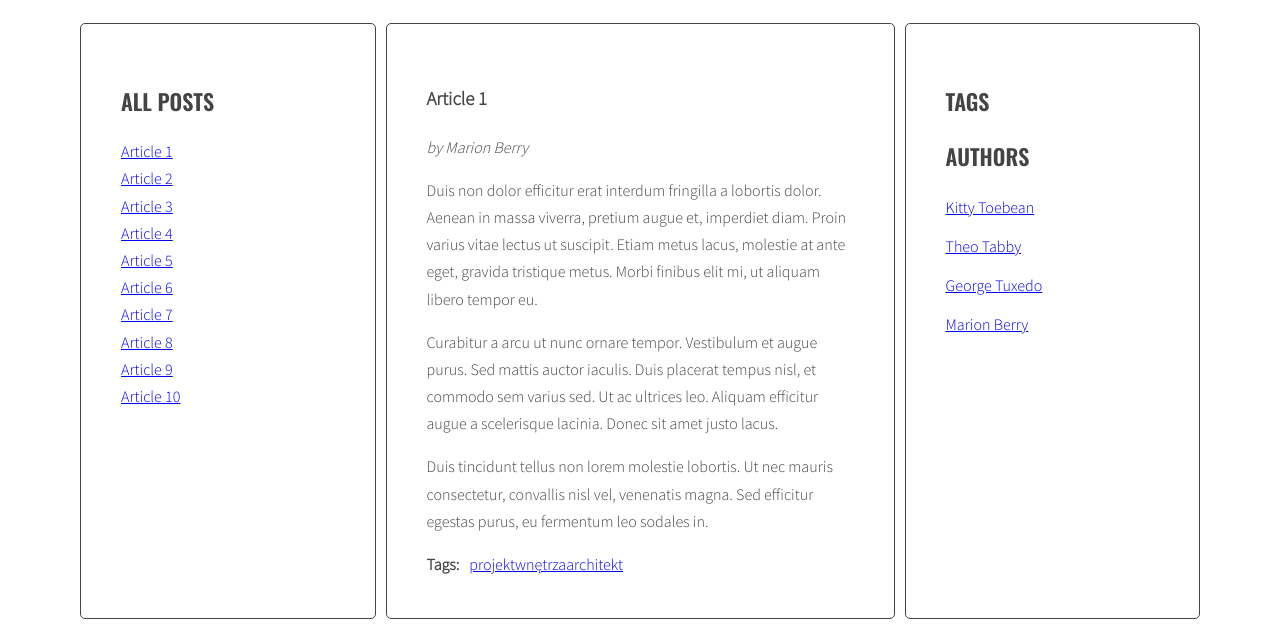
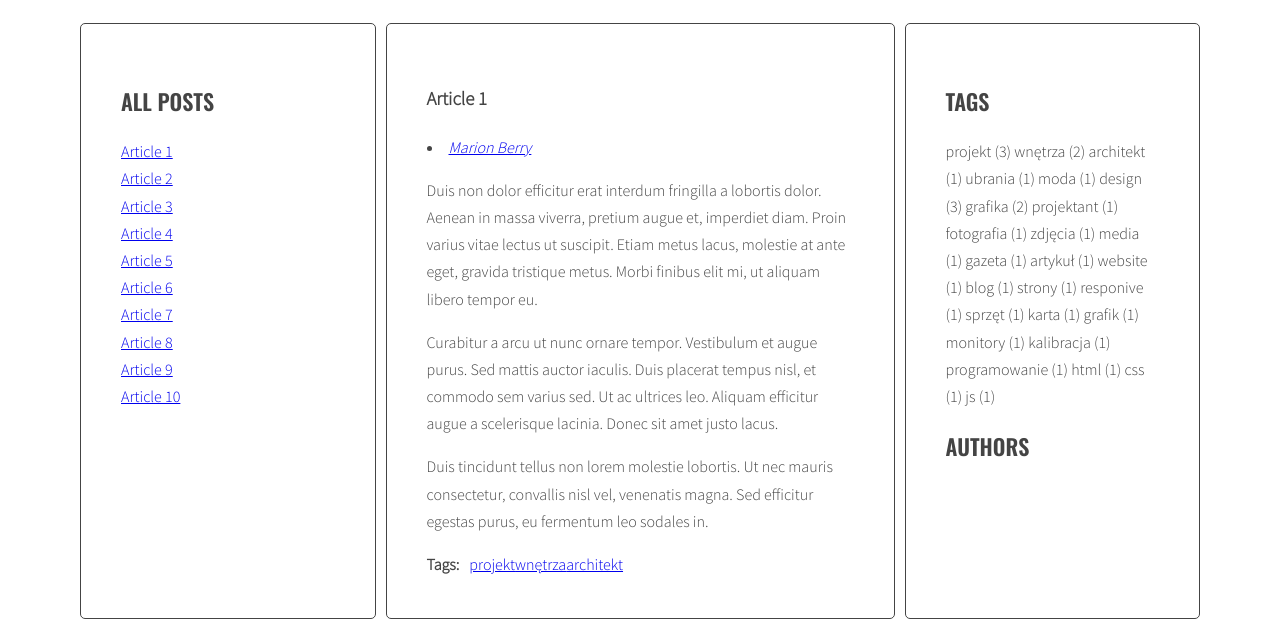
Before and after one commit to kacpersky87/javascript-blog, a website: page index.html in a window 1280 px wide. Shown: the part 220-847 px from the top of the page. Drawn offline with nearby package versions, Linux system fonts and the light colour scheme.

Commit message:
Fix bug ClickListenersToTag + Add authors

```diff
--- a/index.html
+++ b/index.html
@@ -20,9 +20,9 @@
               </ul>
             </aside>
             <section class="posts">
-              <article class="post active" id="article-1" data-tags="projekt wnętrza architekt">
+              <article class="post active" id="article-1" data-tags="projekt wnętrza architekt" data-author="Marion Berry">
                 <h3 class="post-title">Article 1</h3>
-                <p class="post-author">by Marion Berry</p>
+                <p class="post-author"></p>
                 <div class="post-content">
                   <p>Duis non dolor efficitur erat interdum fringilla a lobortis dolor. Aenean in massa viverra, pretium augue et, imperdiet diam. Proin varius vitae lectus ut suscipit. Etiam metus lacus, molestie at ante eget, gravida tristique metus. Morbi finibus elit mi, ut aliquam libero tempor eu.</p>
 
@@ -36,9 +36,9 @@
                   </ul>
                 </div>
               </article>
-              <article class="post" id="article-2" data-tags="projekt ubrania moda">
+              <article class="post" id="article-2" data-tags="projekt ubrania moda" data-author="Theo Tabby">
                 <h3 class="post-title">Article 2</h3>
-                <p class="post-author">by Theo Tabby</p>
+                <p class="post-author"></p>
                 <div class="post-content">
                   <p>Phasellus sollicitudin, arcu vel iaculis ullamcorper, quam leo viverra orci, et faucibus quam sapien vel est. Maecenas ac suscipit elit. Nullam interdum, lorem vitae venenatis pulvinar, ex dui malesuada nunc, tempus cursus enim metus vel nulla.</p>
 
@@ -52,9 +52,9 @@
                   </ul>
                 </div>
               </article>
-              <article class="post" id="article-3" data-tags="design grafika projektant">
+              <article class="post" id="article-3" data-tags="design grafika projektant" data-author="George Tuxedo">
                 <h3 class="post-title">Article 3</h3>
-                <p class="post-author">by George Tuxedo</p>
+                <p class="post-author"></p>
                 <div class="post-content">
                   <p>Mauris vel pellentesque turpis, ac sodales nisl. Quisque iaculis mi velit, ut convallis tellus accumsan a. Quisque iaculis, nisi et dignissim tincidunt, nisl eros euismod nulla, finibus laoreet erat enim posuere elit.</p>
 
@@ -67,9 +67,9 @@
                   </ul>
                 </div>
               </article>
-              <article class="post" id="article-4" data-tags="fotografia zdjęcia wnętrza">
+              <article class="post" id="article-4" data-tags="fotografia zdjęcia wnętrza" data-author="Kitty Toebean">
                 <h3 class="post-title">Article 4</h3>
-                <p class="post-author">by Kitty Toebean</p>
+                <p class="post-author"></p>
                 <div class="post-content">
                   <p>Morbi vel cursus nulla, vel varius mauris. Suspendisse sed elit sit amet risus faucibus vestibulum ut sit amet purus. Donec orci est, condimentum ut quam quis, scelerisque fringilla ligula.</p>
 
@@ -83,9 +83,9 @@
                   </ul>
                 </div>
               </article>
-              <article class="post" id="article-5" data-tags="media gazeta artykuł design">
+              <article class="post" id="article-5" data-tags="media gazeta artykuł design" data-author="Marion Berry">
                 <h3 class="post-title">Article 5</h3>
-                <p class="post-author">by Marion Berry</p>
+                <p class="post-author"></p>
                 <div class="post-content">
                   <p>Suspendisse sem eros, euismod condimentum arcu ac, consequat fermentum orci. Nam convallis lacus nec interdum vestibulum. Vestibulum luctus, quam eu tristique ornare, lorem nibh sodales enim, vitae tempor dolor ante vitae tortor.</p>
 
@@ -99,9 +99,9 @@
                   </ul>
                 </div>
               </article>
-              <article class="post" id="article-6" data-tags="design website blog">
+              <article class="post" id="article-6" data-tags="design website blog" data-author="George Tuxedo">
                 <h3 class="post-title">Article 6</h3>
-                <p class="post-author">by George Tuxedo</p>
+                <p class="post-author"></p>
                 <div class="post-content">
                   <p>Donec posuere iaculis ante sed hendrerit. Lorem ipsum dolor sit amet, consectetur adipiscing elit. Quisque hendrerit neque nec urna tincidunt, quis vehicula dui vulputate. Morbi est sapien, auctor ut lectus eu, placerat viverra lorem.</p>
 
@@ -115,9 +115,9 @@
                   </ul>
                 </div>
               </article>
-              <article class="post" id="article-7" data-tags="projekt strony responive">
+              <article class="post" id="article-7" data-tags="projekt strony responive" data-author="Kitty Toebean">
                 <h3 class="post-title">Article 7</h3>
-                <p class="post-author">by Kitty Toebean</p>
+                <p class="post-author"></p>
                 <div class="post-content">
                   <p>Donec eleifend mauris ac nisl fermentum, ac fermentum turpis dignissim. Aliquam diam nisl, imperdiet a varius eget, lobortis sed nisi. Nullam suscipit ipsum sed magna blandit, sed pellentesque urna malesuada.</p>
 
@@ -131,9 +131,9 @@
                   </ul>
                 </div>
               </article>
-              <article class="post" id="article-8" data-tags="sprzęt grafika karta">
+              <article class="post" id="article-8" data-tags="sprzęt grafika karta" data-author="Theo Tabby">
                 <h3 class="post-title">Article 8</h3>
-                <p class="post-author">by Theo Tabby</p>
+                <p class="post-author"></p>
                 <div class="post-content">
                   <p>Praesent quis imperdiet erat. Curabitur tempor sapien a interdum malesuada. Proin libero erat, sagittis a sollicitudin eget, pulvinar nec risus. Cras et suscipit sem.</p>
 
@@ -147,9 +147,9 @@
                   </ul>
                 </div>
               </article>
-              <article class="post" id="article-9" data-tags="grafik monitory kalibracja">
+              <article class="post" id="article-9" data-tags="grafik monitory kalibracja" data-author="Marion Berry">
                 <h3 class="post-title">Article 9</h3>
-                <p class="post-author">by Marion Berry</p>
+                <p class="post-author"></p>
                 <div class="post-content">
                   <p>Tam et facilisis purus. Donec vulputate est quis lobortis posuere. Nunc vitae lorem ut odio faucibus pulvinar nec in justo. Ut ut ante ac tellus ornare tempus. Nunc maximus, tortor et dictum convallis, nunc libero posuere leo, scelerisque ultrices arcu sapien ut tellus.</p>
 
@@ -163,9 +163,9 @@
                   </ul>
                 </div>
               </article>
-              <article class="post" id="article-10" data-tags="programowanie html css js">
+              <article class="post" id="article-10" data-tags="programowanie html css js" data-author="George Tuxedo">
                 <h3 class="post-title">Article 10</h3>
-                <p class="post-author">by George Tuxedo</p>
+                <p class="post-author"></p>
                 <div class="post-content">
                   <p>Aliquam erat volutpat. Ut non eleifend lectus. Donec suscipit tellus tempor, ornare dui id, hendrerit neque. Phasellus lacinia laoreet dui in luctus. Sed hendrerit, magna sit amet varius tempor, augue augue scelerisque est, non scelerisque mauris libero eu sapien.</p>
 
@@ -186,26 +186,6 @@
               </ul>
               <h2 class="section-title">Authors</h2>
               <ul class="list authors">
-                <li>
-                  <a href="#">
-                    <span class="author-name">Kitty Toebean</span>
-                  </a>
-                </li>
-                <li>
-                  <a href="#">
-                    <span class="author-name">Theo Tabby</span>
-                  </a>
-                </li>
-                <li>
-                  <a href="#">
-                    <span class="author-name">George Tuxedo</span>
-                  </a>
-                </li>
-                <li>
-                  <a href="#">
-                    <span class="author-name">Marion Berry</span>
-                  </a>
-                </li>
               </ul>
             </aside>
           </main>
--- a/js/script.js
+++ b/js/script.js
@@ -3,9 +3,6 @@
 function titleClickHandler(event){
   event.preventDefault();
   const clickedElement = this;
-  console.log('Link was clicked!');
-  console.log(event);
-
 
 
   /* [DONE] remove class 'active' from all article links  */
@@ -17,7 +14,6 @@ function titleClickHandler(event){
 
   /* [DONE] add class 'active' to the clicked link */
   clickedElement.classList.add('active');
-  console.log('clickedElement:', clickedElement);
 
   /* [DONE] remove class 'active' from all articles */
   const activeArticles = document.querySelectorAll('.posts .active');
@@ -28,12 +24,10 @@ function titleClickHandler(event){
 
   /* [DONE] get 'href' attribute from the clicked link */
   const articleSelector = clickedElement.getAttribute('href');
-  console.log(articleSelector);
 
 
   /* [DONE] find the correct article using the selector (value of 'href' attribute) */
   const targetArticle = document.querySelector(articleSelector);
-  console.log(targetArticle);
 
   /* [DONE] add class 'active' to the correct article */
   targetArticle.classList.add('active');
@@ -42,13 +36,14 @@ function titleClickHandler(event){
 const optArticleSelector = '.post',
   optTitleSelector = '.post-title',
   optTitleListSelector = '.titles',
-  optArticleTagsSelector = '.post-tags .list';
+  optArticleTagsSelector = '.post-tags .list',
+  optArticleAuthorSelector = '.post-author',
+  optTagsListSelector = '.list.tags';
 
 function generateTitleLinks(customSelector = ''){
-
   /* [DONE] remove contents of titleList */
   const titleList = document.querySelector(optTitleListSelector);
-  titleList.innerHTML ='';
+  titleList.innerHTML = '';
 
   /* [DONE]for each article */
   const articles = document.querySelectorAll(optArticleSelector + customSelector);
@@ -58,18 +53,19 @@ function generateTitleLinks(customSelector = ''){
   for(let article of articles){
     /* [DONE] get the article id */
     const articleId = article.getAttribute('id');
+
     /* [DONE] find the title element */
     const articleTitle = article.querySelector(optTitleSelector).innerHTML;
+
     /* ... */
     /* create HTML of the link */
     const linkHTML = '<li><a href="#' + articleId + '"><span>' +  articleTitle + '</span></a></li>';
-    console.log(linkHTML);
+
     /* [DONE] insert link into html variable */
     html = html + linkHTML;
   }
   titleList.innerHTML = html;
   const links = document.querySelectorAll('.titles a');
-  console.log('poka linki' + links);
 
   for(let link of links){
     link.addEventListener('click', titleClickHandler);
@@ -80,77 +76,216 @@ function generateTitleLinks(customSelector = ''){
 generateTitleLinks();
 
 function generateTags(){
+  /* [NEW] create a new variable allTags with an empty object */
+  let allTags = {};
+
   /* [DONE] find all articles */
   const articles = document.querySelectorAll(optArticleSelector);
-  console.log(articles);
+
   /* [DONE] START LOOP: for every article: */
   for(let article of articles){
     /* [DONE] find tags wrapper */
-    const tagWrapper = article.querySelector(optArticleTagsSelector);
-    console.log(tagWrapper);
+
+    const tagsWrapper = article.querySelector(optArticleTagsSelector);
+
     /* [DONE] make html variable with empty string */
+
     let html = '';
+
     /* [DONE] get tags from data-tags attribute */
     const articleTags = article.getAttribute('data-tags');
-    console.log(articleTags);
+
     /* [DONE] split tags into array */
     const articleTagsArray = articleTags.split(' ');
-    console.log(articleTagsArray);
+
     /* [DONE] START LOOP: for each tag */
     for(let tag of articleTagsArray){
-    /* [DONE] generate HTML of the link */
-      const linkHTML = '<li><a href="#tag-' + tag + '">' + tag + '</a></li>';
-      console.log(html);
+
+      /* [DONE] generate HTML of the link */
+      const linkHTML = '<li><a href="#tag-' + tag + '"><span>' + tag + '</span></a></li>';
+
       /* [DONE] add generated code to html variable */
       html = html + linkHTML;
+
+      /* [NEW] check if this link is NOT already in allTags */
+      if(!allTags.hasOwnProperty(tag)){
+        /* [NEW] add tag to allTags object */
+        allTags[tag] = 1;
+      } else {
+        allTags[tag]++;
+      }
+      /* [NEW] add generated code to allTags array */
+      /* allTags.push(linkHTML);
+
     /* [DONE] END LOOP: for each tag */
     }
+
     /* [DONE] insert HTML of all the links into the tags wrapper */
-    tagWrapper.innerHTML = html;
+
+    tagsWrapper.innerHTML = html;
     console.log(html);
     /* END LOOP: for every article: */
   }
+  /* [NEW] find list of tags in right column */
+  const tagList = document.querySelector(optTagsListSelector);
+
+  /* [NEW] add html from allTags to tagList */
+  //tagList.innerHTML = allTags.join(' ');
+
+  /* [NEW] create variable for all links HTML code */
+  let allTagsHTML = '';
+  /* [NEW] START LOOP: for each tag in allTags: */
+  for(let tag in allTags){
+    /* [NEW] generate code of a link and add it to allTagsHTML */
+    allTagsHTML += tag + ' (' + allTags[tag] + ') ';
+    /* [NEW] END LOOP: for each tag in allTags:  */
+  }
+  /* [NEW] add html from allTagsHTML to tagList */
+  tagList.innerHTML = allTagsHTML;
 }
+
 generateTags();
 
 function tagClickHandler(event){
 /* [DONE] prevent default action for this event */
   event.preventDefault();
+
   /* [DONE] make new constant named "clickedElement" and give it the value of "this" */
   const clickedElement = this;
+
   /* [DONE] make a new constant "href" and read the attribute "href" of the clicked element */
   const href = clickedElement.getAttribute('href');
+
   /* [DONE] make a new constant "tag" and extract tag from the "href" constant */
   const tag = href.replace('#tag-','');
+
   /* find all tag links with class active */
   const tagActiveLinks = document.querySelectorAll('a.active[href^="#tag-"]');
+
   /* START LOOP: for each active tag link */
   for(let tagActiveLink of tagActiveLinks){
+
   /* remove class active */
     tagActiveLink.classList.remove('active');
+
   /* END LOOP: for each active tag link */
   }
+
   /* find all tag links with "href" attribute equal to the "href" constant */
   const tagLinks = document.querySelectorAll('a[href="' + href + '"]');
+
   /* START LOOP: for each found tag link */
   for(let tagLink of tagLinks){
+
   /* add class active */
     tagLink.classList.add('active');
+
   /* END LOOP: for each found tag link */
-}
+  }
+
   /* execute function "generateTitleLinks" with article selector as argument */
   generateTitleLinks('[data-tags~="' + tag + '"]');
 }
 
 function addClickListenersToTags(){
+
   /* find all links to tags */
-  const allTagsLinks = document.querySelectorAll('a[href^="#tag-"]');
+  const tags = document.querySelectorAll('.post-tags a');
+
   /* START LOOP: for each link */
-  for(let allTagsLink of allTagsLinks){
+  for(let tag of tags){
+
     /* add tagClickHandler as event listener for that link */
-    allTagsLink.addEventListener('clicked', tagClickHandler);
+    tag.addEventListener('click', tagClickHandler);
+
     /* END LOOP: for each link */
   }
 }
+addClickListenersToTags();
 
-  addClickListenersToTags();
+function generateAuthors(){
+
+  /* [DONE] find all articles */
+  const articles = document.querySelectorAll(optArticleSelector);
+
+  /* [DONE] START LOOP: for every article: */
+  for(let article of articles){
+
+    /* [DONE] find author wrapper */
+    const authorWrapper = article.querySelector(optArticleAuthorSelector);
+
+    /* [DONE] make html variable with empty string */
+    let html = '';
+
+    /* [DONE] get tags from data-tags attribute */
+    const articleAuthor = article.getAttribute('data-author');
+
+    /* [DONE] generate HTML of the link */
+    const linkHTML = '<li><a href="#author-' + articleAuthor + '"><span>' + articleAuthor + '</span></a></li>';
+
+    /* [DONE] add generated code to html variable */
+    html = linkHTML;
+
+    /* [DONE] END LOOP: for each tag */
+    authorWrapper.innerHTML = html;
+  }
+  /* [DONE] insert HTML of all the links into the tags wrapper */
+
+  /* END LOOP: for every article: */
+}
+generateAuthors();
+
+function authorClickHandler(event){
+  /* [DONE] prevent default action for this event */
+  event.preventDefault();
+
+  /* [DONE] make new constant named "clickedElement" and give it the value of "this" */
+  const clickedElement = this;
+
+  /* [DONE] make a new constant "href" and read the attribute "href" of the clicked element */
+  const href = clickedElement.getAttribute('href');
+
+  /* [DONE] make a new constant "tag" and extract tag from the "href" constant */
+  const author = href.replace('#author-','');
+
+  /* find all tag links with class active */
+  const authorActiveLinks = document.querySelectorAll('a.active[href^="#author-"]');
+
+  /* START LOOP: for each active tag link */
+  for(let authorActiveLink of authorActiveLinks){
+
+  /* remove class active */
+    authorActiveLink.classList.remove('active');
+
+    /* END LOOP: for each active tag link */
+  }
+  /* find all tag links with "href" attribute equal to the "href" constant */
+  const authorLinks = document.querySelectorAll('a[href="' + href + '"]');
+
+  /* START LOOP: for each found tag link */
+  for(let authorLink of authorLinks){
+
+    /* add class active */
+    authorLink.classList.add('active');
+
+    /* END LOOP: for each found tag link */
+  }
+  /* execute function "generateTitleLinks" with article selector as argument */
+  generateTitleLinks('[data-author="' + author + '"]');
+}
+
+function addClickListenersToAuthors(){
+
+  /* find all links to tags */
+  const allAuthorLinks = document.querySelectorAll('a[href^="#author-"]');
+
+  /* START LOOP: for each link */
+  for(let allAuthorLink of allAuthorLinks){
+
+    /* add tagClickHandler as event listener for that link */
+    allAuthorLink.addEventListener('click', authorClickHandler);
+
+    /* END LOOP: for each link */
+  }
+}
+addClickListenersToAuthors();
--- a/package.json
+++ b/package.json
@@ -8,7 +8,7 @@
     "init:dirs": "mkdirp sass css vendor images js",
     "init:files": "touch README.md index.html sass/style.scss js/script.js",
     "init:gitignore": "curl https://raw.githubusercontent.com/github/gitignore/master/Node.gitignore -o .gitignore",
-    "test": "npm run-all test:*",
+    "test": "npm-run-all test:*",
     "test:html": "html-validate *.html",
     "test:js": "eslint js/",
     "build": "npm-run-all build:* test",
```
